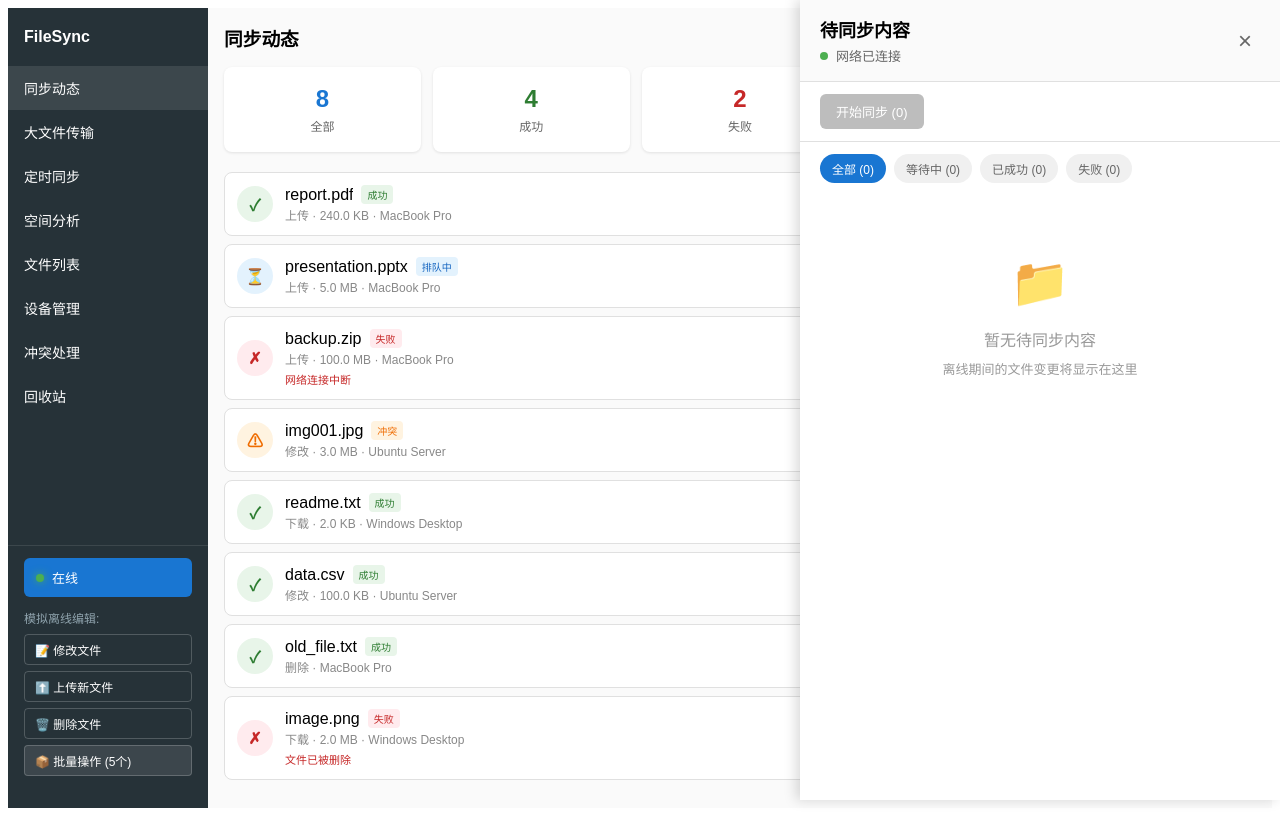
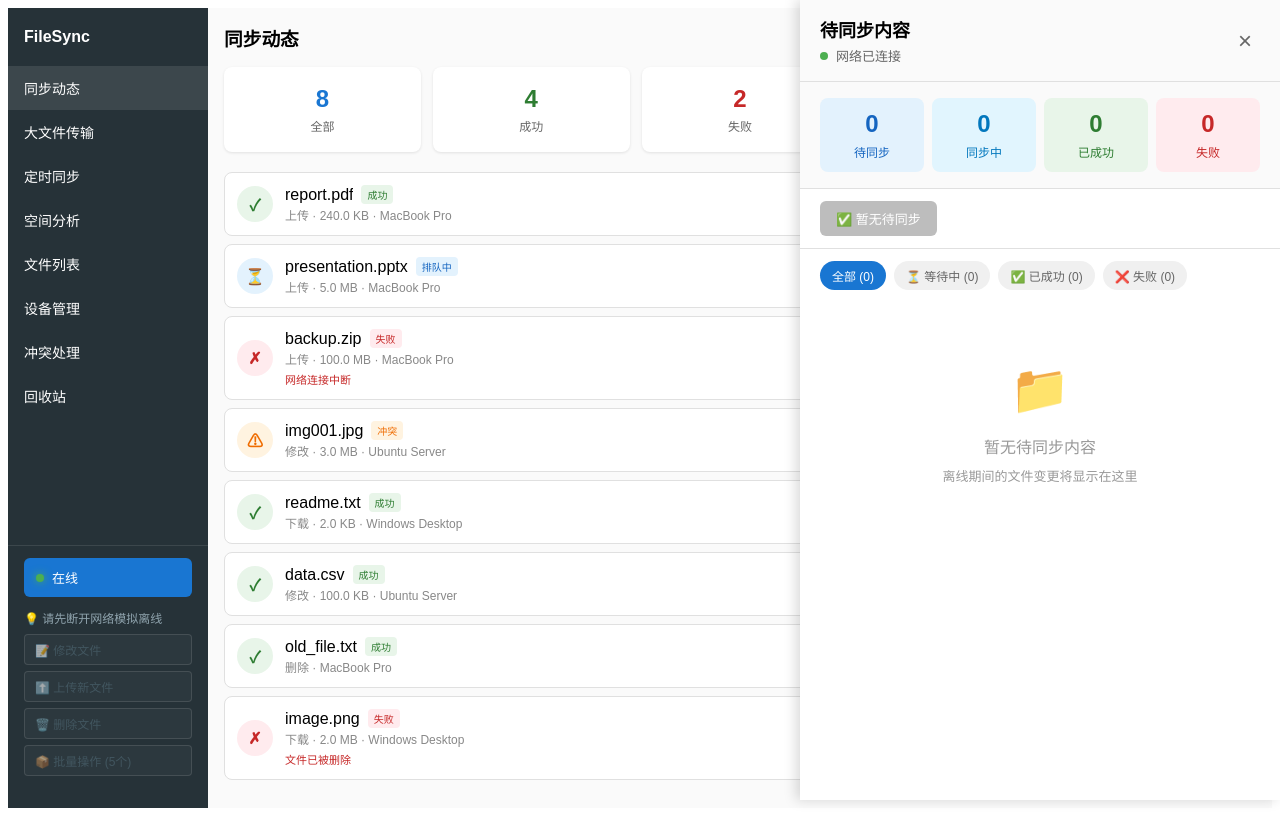
Before and after one commit to yuenlai/solo-6600006, a React (Vite) app in the folder frontend/: page / in a window 1280 px wide. Both pictures are taken after a click on the button "在线". Built offline with nearby package versions, Linux system fonts and the light colour scheme.

Commit message:
.1835502840582874:e5f2ce1a112eb4028296ff1e9881d5ab_6a254be4af95f8dc5096fe92.6a254ee7af95f8dc509700b6.6a254ee78736040a88a396f2:Trae CN.T(2026/6/7 18:58:47)

```diff
--- a/frontend/src/App.tsx
+++ b/frontend/src/App.tsx
@@ -564,65 +564,79 @@ const App: React.FC = () => {
             )}
           </button>
           <div style={{ marginTop: '12px' }}>
-            <p style={{ margin: '0 0 8px', fontSize: '12px', color: '#90a4ae' }}>模拟离线编辑:</p>
+            <p style={{ margin: '0 0 8px', fontSize: '12px', color: '#90a4ae' }}>
+              {isOnlineStore ? '💡 请先断开网络模拟离线' : '📡 模拟离线编辑:'}
+            </p>
             <div style={{ display: 'flex', flexDirection: 'column', gap: '6px' }}>
               <button
                 onClick={() => simulateFileEdit('modify')}
+                disabled={isOnlineStore}
+                title={isOnlineStore ? '请先断开网络后再试' : ''}
                 style={{
                   padding: '6px 10px',
                   borderRadius: '4px',
                   border: '1px solid rgba(255,255,255,0.2)',
-                  background: 'transparent',
-                  color: '#fff',
-                  cursor: 'pointer',
+                  background: isOnlineStore ? 'rgba(255,255,255,0.05)' : 'transparent',
+                  color: isOnlineStore ? '#546e7a' : '#fff',
+                  cursor: isOnlineStore ? 'not-allowed' : 'pointer',
                   fontSize: '12px',
                   textAlign: 'left',
+                  opacity: isOnlineStore ? 0.6 : 1,
                 }}
               >
                 📝 修改文件
               </button>
               <button
                 onClick={() => simulateFileEdit('upload')}
+                disabled={isOnlineStore}
+                title={isOnlineStore ? '请先断开网络后再试' : ''}
                 style={{
                   padding: '6px 10px',
                   borderRadius: '4px',
                   border: '1px solid rgba(255,255,255,0.2)',
-                  background: 'transparent',
-                  color: '#fff',
-                  cursor: 'pointer',
+                  background: isOnlineStore ? 'rgba(255,255,255,0.05)' : 'transparent',
+                  color: isOnlineStore ? '#546e7a' : '#fff',
+                  cursor: isOnlineStore ? 'not-allowed' : 'pointer',
                   fontSize: '12px',
                   textAlign: 'left',
+                  opacity: isOnlineStore ? 0.6 : 1,
                 }}
               >
                 ⬆️ 上传新文件
               </button>
               <button
                 onClick={() => simulateFileEdit('delete')}
+                disabled={isOnlineStore}
+                title={isOnlineStore ? '请先断开网络后再试' : ''}
                 style={{
                   padding: '6px 10px',
                   borderRadius: '4px',
                   border: '1px solid rgba(255,255,255,0.2)',
-                  background: 'transparent',
-                  color: '#fff',
-                  cursor: 'pointer',
+                  background: isOnlineStore ? 'rgba(255,255,255,0.05)' : 'transparent',
+                  color: isOnlineStore ? '#546e7a' : '#fff',
+                  cursor: isOnlineStore ? 'not-allowed' : 'pointer',
                   fontSize: '12px',
                   textAlign: 'left',
+                  opacity: isOnlineStore ? 0.6 : 1,
                 }}
               >
                 🗑️ 删除文件
               </button>
               <button
                 onClick={simulateBatchEdits}
+                disabled={isOnlineStore}
+                title={isOnlineStore ? '请先断开网络后再试' : ''}
                 style={{
                   padding: '6px 10px',
                   borderRadius: '4px',
                   border: '1px solid rgba(255,255,255,0.2)',
-                  background: 'rgba(255,255,255,0.1)',
-                  color: '#fff',
-                  cursor: 'pointer',
+                  background: isOnlineStore ? 'rgba(255,255,255,0.05)' : 'rgba(255,255,255,0.1)',
+                  color: isOnlineStore ? '#546e7a' : '#fff',
+                  cursor: isOnlineStore ? 'not-allowed' : 'pointer',
                   fontSize: '12px',
                   textAlign: 'left',
                   fontWeight: 500,
+                  opacity: isOnlineStore ? 0.6 : 1,
                 }}
               >
                 📦 批量操作 (5个)
--- a/frontend/src/components/OfflineSyncPanel.tsx
+++ b/frontend/src/components/OfflineSyncPanel.tsx
@@ -74,8 +74,6 @@ export const OfflineSyncPanel: React.FC<Props> = ({
     return `${(size / 1024 / 1024 / 1024).toFixed(1)} GB`;
   };
 
-  const progressPercent = progress.total > 0 ? Math.round((progress.completed + progress.failed) / progress.total * 100) : 0;
-
   return (
     <div style={{
       position: 'fixed',
@@ -129,30 +127,78 @@ export const OfflineSyncPanel: React.FC<Props> = ({
         </button>
       </div>
 
+      <div style={{
+        padding: '16px 20px',
+        background: '#fafafa',
+        borderBottom: '1px solid #e0e0e0',
+      }}>
+        <div style={{ display: 'grid', gridTemplateColumns: 'repeat(4, 1fr)', gap: '8px' }}>
+          {[
+            { label: '待同步', count: pendingCount, color: '#1565c0', bg: '#e3f2fd' },
+            { label: '同步中', count: changes.filter(c => c.status === 'syncing').length, color: '#0277bd', bg: '#e1f5fe' },
+            { label: '已成功', count: successCount, color: '#2e7d32', bg: '#e8f5e9' },
+            { label: '失败', count: failedCount, color: '#c62828', bg: '#ffebee' },
+          ].map(item => (
+            <div
+              key={item.label}
+              style={{
+                padding: '12px 8px',
+                borderRadius: '8px',
+                background: item.bg,
+                textAlign: 'center',
+              }}
+            >
+              <div style={{
+                fontSize: '24px',
+                fontWeight: 'bold',
+                color: item.color,
+                lineHeight: 1.2,
+              }}>
+                {item.count}
+              </div>
+              <div style={{ fontSize: '12px', color: item.color, marginTop: '4px' }}>
+                {item.label}
+              </div>
+            </div>
+          ))}
+        </div>
+      </div>
+
       {progress.isSyncing && (
         <div style={{ padding: '16px 20px', background: '#e3f2fd', borderBottom: '1px solid #bbdefb' }}>
           <div style={{ display: 'flex', justifyContent: 'space-between', marginBottom: '8px' }}>
             <span style={{ fontSize: '13px', fontWeight: 500, color: '#1565c0' }}>
-              正在同步: {progress.currentFile}
+              🔄 正在同步: {progress.currentFile}
             </span>
-            <span style={{ fontSize: '13px', color: '#1565c0' }}>
-              {progress.completed + progress.failed}/{progress.total}
+            <span style={{ fontSize: '13px', color: '#1565c0', fontWeight: 500 }}>
+              {progress.completed} 成功 / {progress.failed} 失败 / {progress.total} 总计
             </span>
           </div>
           <div style={{
             width: '100%',
-            height: '6px',
+            height: '8px',
             background: '#bbdefb',
-            borderRadius: '3px',
+            borderRadius: '4px',
             overflow: 'hidden',
+            display: 'flex',
           }}>
             <div style={{
               height: '100%',
-              width: `${progressPercent}%`,
-              background: '#1976d2',
-              borderRadius: '3px',
+              width: `${progress.total > 0 ? (progress.completed / progress.total * 100) : 0}%`,
+              background: '#4caf50',
               transition: 'width 0.3s ease',
             }} />
+            <div style={{
+              height: '100%',
+              width: `${progress.total > 0 ? (progress.failed / progress.total * 100) : 0}%`,
+              background: '#f44336',
+              transition: 'width 0.3s ease',
+            }} />
+          </div>
+          <div style={{ display: 'flex', justifyContent: 'space-between', marginTop: '6px', fontSize: '11px', color: '#666' }}>
+            <span>✅ 成功 {progress.completed}</span>
+            <span>❌ 失败 {progress.failed}</span>
+            <span>⏳ 剩余 {progress.total - progress.completed - progress.failed}</span>
           </div>
         </div>
       )}
@@ -173,7 +219,7 @@ export const OfflineSyncPanel: React.FC<Props> = ({
               fontWeight: 500,
             }}
           >
-            {progress.isSyncing ? '同步中...' : `开始同步 (${pendingCount})`}
+            {progress.isSyncing ? '🔄 同步中...' : pendingCount > 0 ? `▶️ 开始同步 (${pendingCount})` : '✅ 暂无待同步'}
           </button>
           {failedCount > 0 && (
             <button
@@ -189,7 +235,7 @@ export const OfflineSyncPanel: React.FC<Props> = ({
                 fontSize: '13px',
               }}
             >
-              重试失败 ({failedCount})
+              🔄 重试失败 ({failedCount})
             </button>
           )}
           {successCount > 0 && (
@@ -205,7 +251,7 @@ export const OfflineSyncPanel: React.FC<Props> = ({
                 fontSize: '13px',
               }}
             >
-              清除已同步 ({successCount})
+              🗑️ 清除已同步 ({successCount})
             </button>
           )}
         </div>
@@ -214,9 +260,9 @@ export const OfflineSyncPanel: React.FC<Props> = ({
       <div style={{ padding: '12px 20px', display: 'flex', gap: '8px' }}>
         {[
           { key: 'all', label: '全部', count: changes.length },
-          { key: 'pending', label: '等待中', count: changes.filter(c => c.status === 'pending').length },
-          { key: 'success', label: '已成功', count: successCount },
-          { key: 'failed', label: '失败', count: failedCount },
+          { key: 'pending', label: '⏳ 等待中', count: changes.filter(c => c.status === 'pending').length },
+          { key: 'success', label: '✅ 已成功', count: successCount },
+          { key: 'failed', label: '❌ 失败', count: failedCount },
         ].map(item => (
           <button
             key={item.key}
--- a/frontend/src/store/sync.ts
+++ b/frontend/src/store/sync.ts
@@ -587,6 +587,11 @@ export const useSyncStore = create<SyncState>((set, get) => ({
   setIsOnline: (online) => set({ isOnline: online }),
 
   addOfflineChange: (change) => {
+    const state = get();
+    if (state.isOnline) {
+      console.warn('设备当前在线，操作将直接同步，不进入离线暂存队列');
+      return;
+    }
     const newChange: OfflineChange = {
       ...change,
       id: `offline-${Date.now()}-${Math.random().toString(36).substr(2, 9)}`,
@@ -595,8 +600,8 @@ export const useSyncStore = create<SyncState>((set, get) => ({
       retryCount: 0,
     };
     offlineStorage.add(newChange);
-    set((state) => ({
-      offlineChanges: [...state.offlineChanges, newChange],
+    set((s) => ({
+      offlineChanges: [...s.offlineChanges, newChange],
     }));
   },
 
@@ -643,6 +648,14 @@ export const useSyncStore = create<SyncState>((set, get) => ({
     let failed = 0;
 
     pendingChanges.forEach((change, index) => {
+      setTimeout(() => {
+        set((s) => ({
+          offlineChanges: s.offlineChanges.map((c) =>
+            c.id === change.id ? { ...c, status: 'syncing' as const } : c
+          ),
+        }));
+      }, 800 + index * 600 - 200);
+
       setTimeout(() => {
         const success = Math.random() > 0.15;
 
@@ -702,7 +715,7 @@ export const useSyncStore = create<SyncState>((set, get) => ({
 
     set((s) => ({
       offlineChanges: s.offlineChanges.map((c) =>
-        c.id === id ? { ...c, status: 'pending', errorMessage: undefined } : c
+        c.id === id ? { ...c, status: 'syncing' as const, errorMessage: undefined } : c
       ),
     }));
 
```
